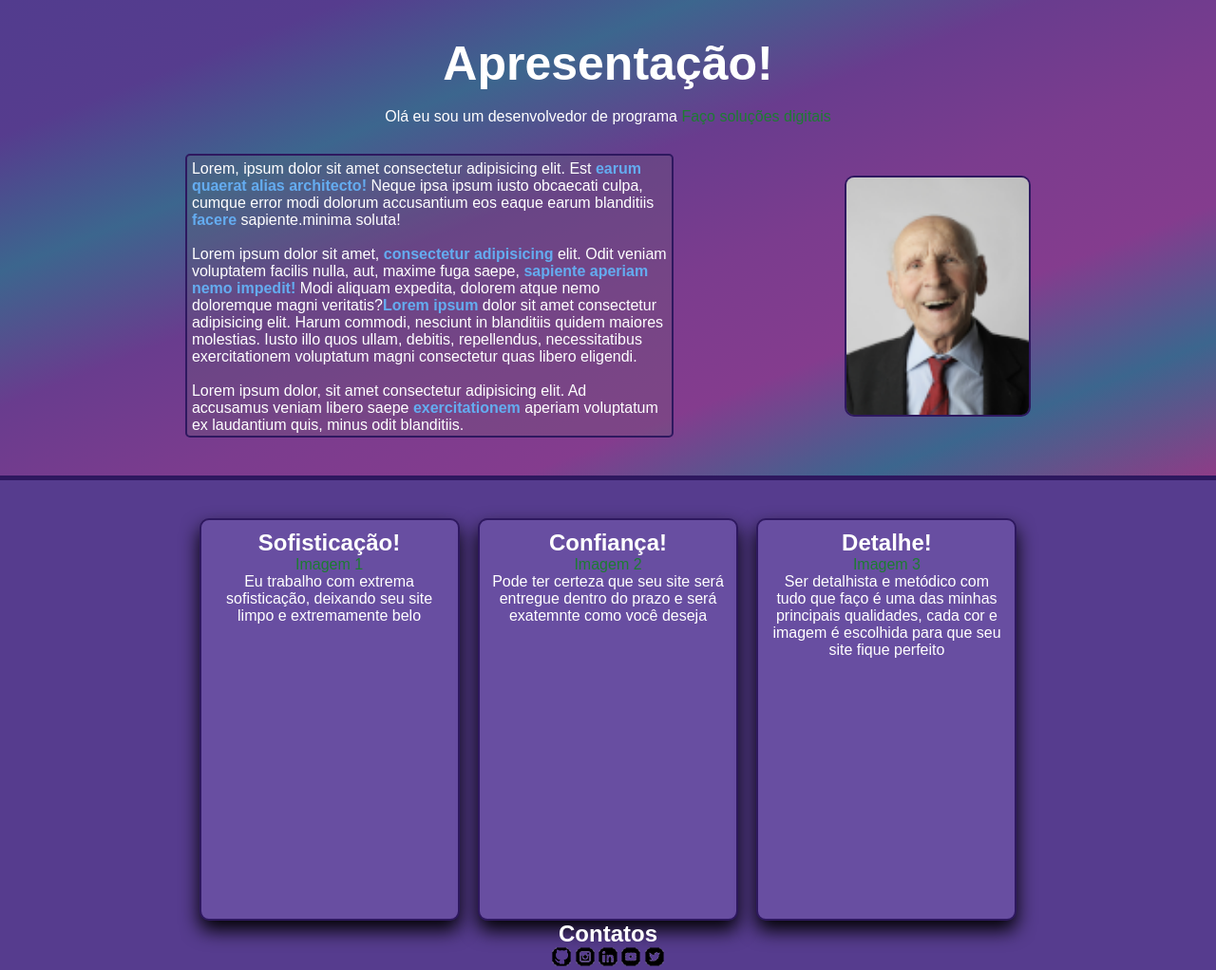
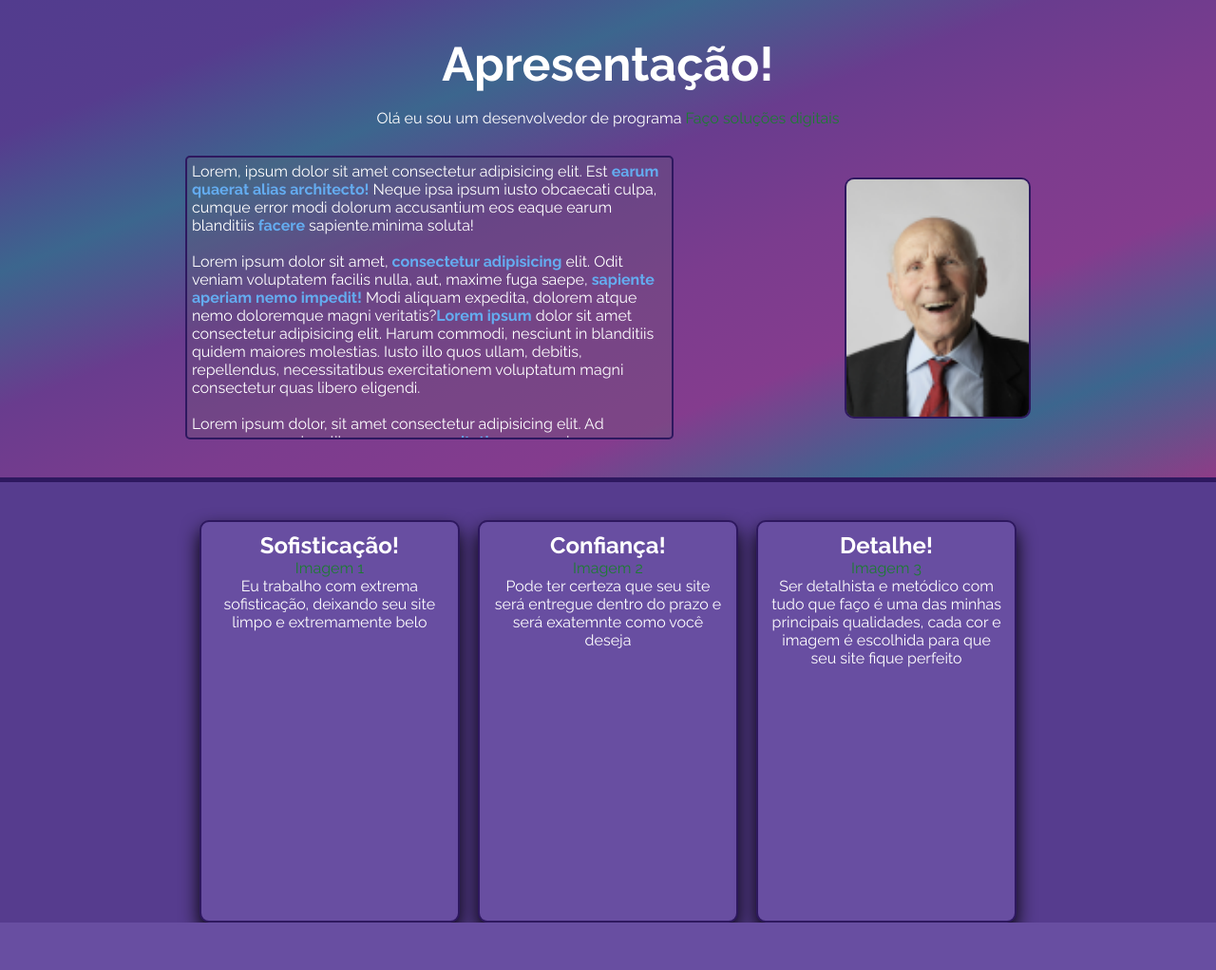
Before and after one commit to Tuzinho-cn/vscode, a PHP site: page / in a window 1280 px wide. Shown: the whole page at 95% size. After the commit the page ends 972 px from the top, so only its background shows below. Run offline with PHP 8.4, Linux system fonts and the light colour scheme.

Commit message:
Commitando pra iniciar outro projeto

```diff
--- a/meu-projeto/codigos/animations.js
+++ b/meu-projeto/codigos/animations.js
@@ -1,23 +1,15 @@
-function join() {
-   let start = Date.now(); // remember start time
+function clickMenu() {
+    if (itens.style.display == 'block') {
+      itens.style.display = 'none'
+    } else {
+      itens.style.display = 'block'
+    }
+}
 
-   let timer = setInterval(function() {
-     // how much time passed from the start?
-     let timePassed = Date.now() - start;
-
-     if (timePassed >= 2000) {
-       clearInterval(timer); // finish the animation after 2 seconds
-       return;
-     }
-
-     // draw the animation at the moment timePassed
-     draw(timePassed);
-
-   }, 20);
-
-   // as timePassed goes from 0 to 2000
-   // left gets values from 0px to 400px
-   function draw(timePassed) {
-     train.style.left = timePassed / 5 + 'px';
- }
+function mudouTamanho() {
+    if (window.innerWidth >= 768) {
+      itens.style.display = 'block'
+    } else {
+      itens.style.display = 'none'
+    }
 }
--- a/meu-projeto/estilos/style.css
+++ b/meu-projeto/estilos/style.css
@@ -3,7 +3,7 @@
 * {
    margin: 0px;
    padding: 0px;
-   font-family: Arial, Helvetica, sans-serif;
+   font-family: "Raleway", sans-serif;
 }
 
 *::-webkit-scrollbar {
@@ -112,6 +112,30 @@ mark {
    a {
       text-decoration: none;
       color: rgb(29, 124, 50);
+   }
+
+   div#contatos {
+      padding: 20px;
+      flex-wrap: wrap;
+      display: flex;
+      flex-direction: column;
+   }
+
+   div#contatos > section {
+      display: inline-block;
+      margin: 0px 15px 0px 15px;
+      padding: 10px;
+   }
+
+   div#contatos > section > img {
+      height: 30px;
+   }
+
+   div#contatos > h2 {
+      width: 100%;
+      text-align: center;
+      margin-bottom: 20px;
+      order: -1;
    }
 }
 
--- a/meu-projeto/index.html
+++ b/meu-projeto/index.html
@@ -4,10 +4,14 @@
    <meta charset="UTF-8">
    <meta http-equiv="X-UA-Compatible" content="IE=edge">
    <meta name="viewport" content="width=device-width, initial-scale=1.0">
+   <link rel="shortcut icon" href="imagens/icon/favicon.ico" type="image/x-icon">
    <link rel="stylesheet" href="estilos/style.css">
+   <link rel="preconnect" href="https://fonts.googleapis.com">
+<link rel="preconnect" href="https://fonts.gstatic.com" crossorigin>
+<link href="https://fonts.googleapis.com/css2?family=Raleway:ital,wght@0,100..900;1,100..900&display=swap" rel="stylesheet">
    <title>Meu Portifólio</title>
 </head>
-<body>
+<body onresize="mudouTamanho()">
    <header>
       <main>
          <h1>Apresentação!</h1>
@@ -61,18 +65,6 @@
                </article>
          </section>
       </div>
-      <div>
-         <section>
-            <article>
-               <h2>Contatos</h2>
-            </article>
-            <img src="imagens/midias/icone-github.png" alt="Imagem Logo GitHub">
-            <img src="imagens/midias/icone-instagram.png" alt="Imagem Logo Instagram">
-            <img src="imagens/midias/icone-linkedin.png" alt="Imagem Logo Linkedin">
-            <img src="imagens/midias/icone-youtube.png" alt="Imagem Logo YouTube">
-            <img src="imagens/midias/icone-twitter.png" alt="Imagem Logo Twitter">
-         </section>
-      </div>
       <script src="codigos/animations.js"></script>
 </body>
 </html>
```
